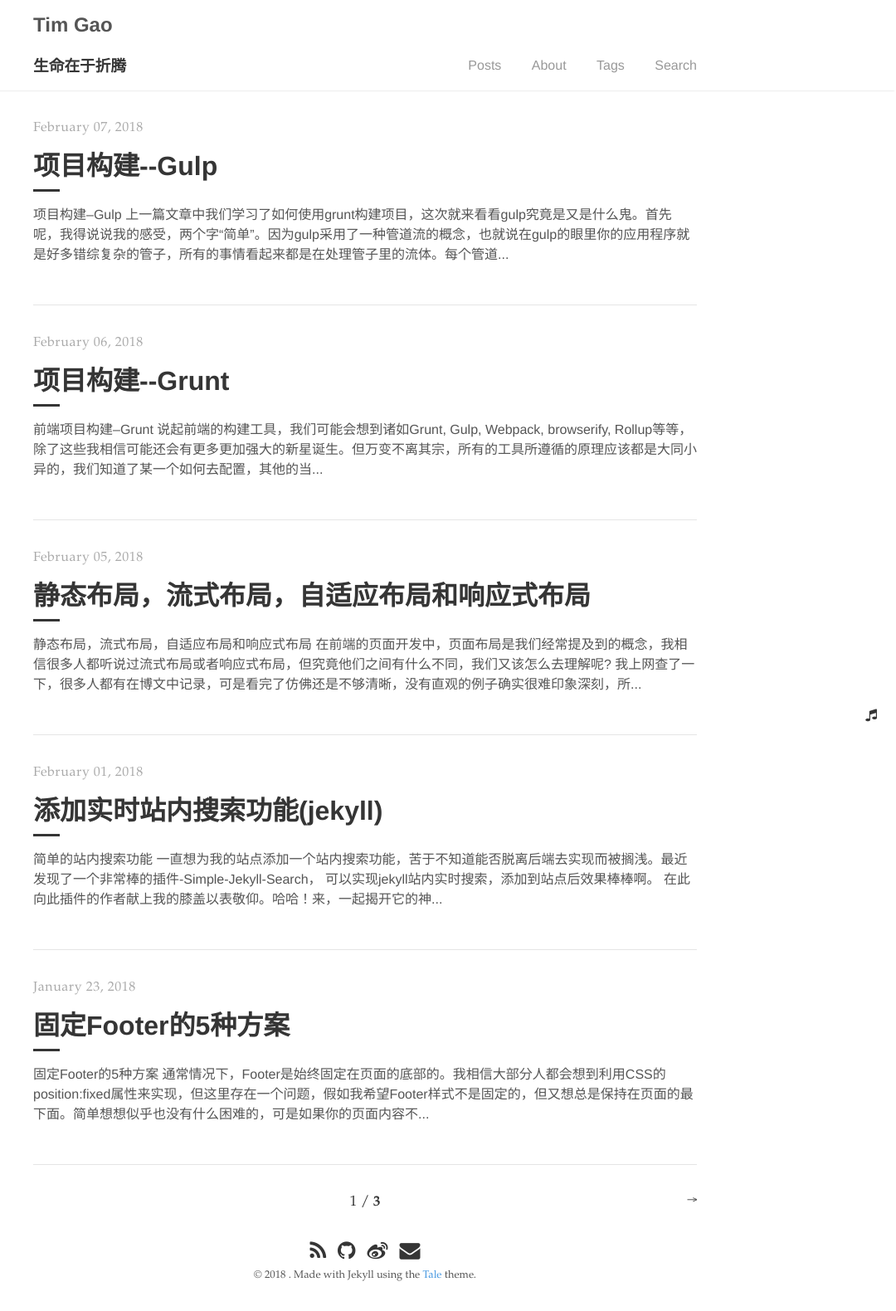
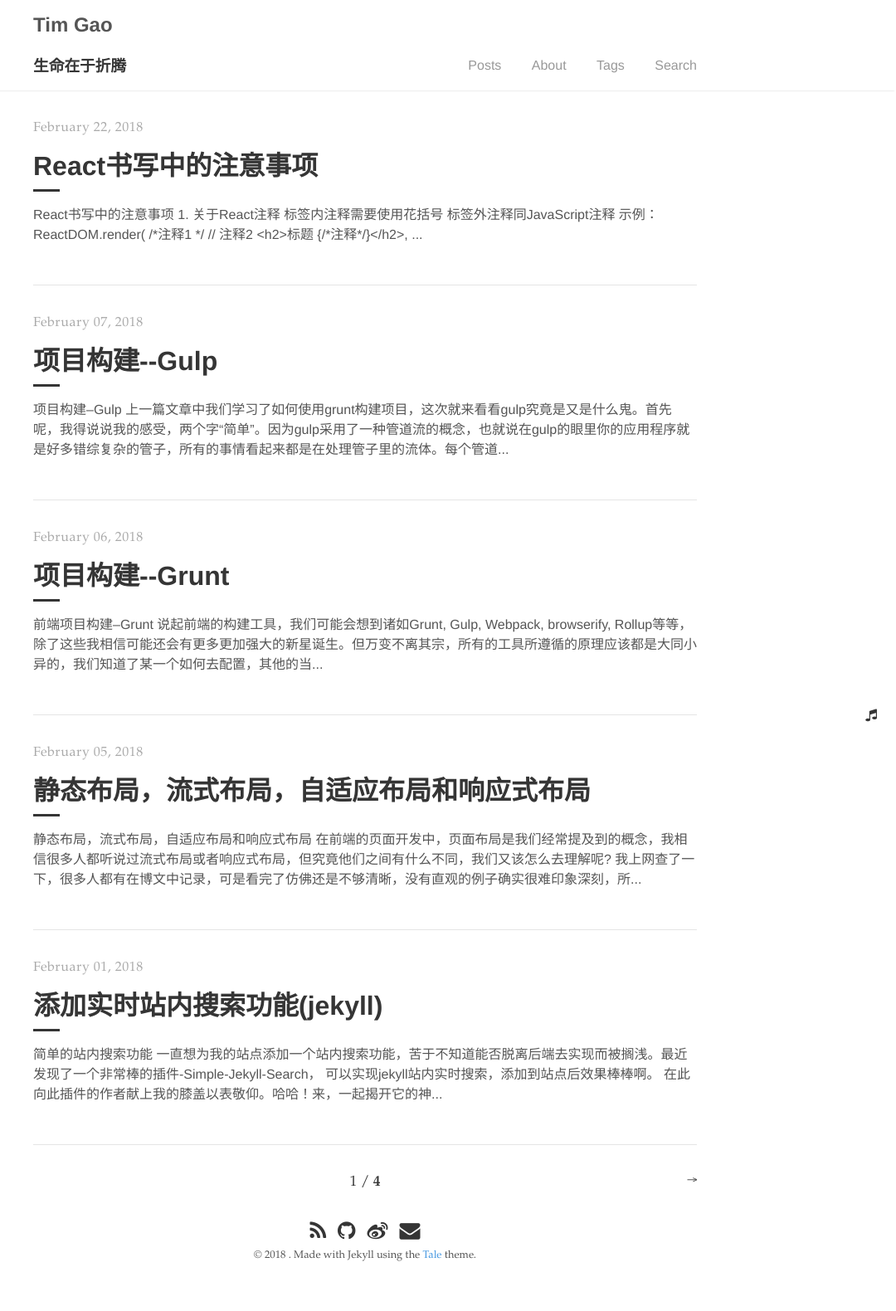
Before and after one commit to tim-gao/Blogs, a Jekyll site: the page built from index.html, in a window 1280 px wide. Shown: the whole page at 83% size, without its empty margins (200-1280 px from the left). Built offline with Jekyll 4.4.1, drawn with Linux system fonts in a browser that asks for light colours; the list of posts is cut into pages by our own code; comment, search, counter and statistics services are not loaded; after the commit the page ends 1556 px from its top, so only the background shows below that; part of the change alters nothing that is shown.

Commit message:
new post

```diff
--- a/_posts/2018-02-07-build-project-by-gulp.md
+++ b/_posts/2018-02-07-build-project-by-gulp.md
@@ -197,7 +197,9 @@ gulp.watch('sass/*.scss', ['sass']);
         });
     });
 
-  或者改成以下依赖方式书写
+  *解决方案2*
+
+  改成以下依赖方式书写
 
     gulp.watch('./js/*.js',['lint', 'sass', 'scripts']);
 
--- /dev/null
+++ b/_posts/2018-02-22-react-study-notes.md
@@ -0,0 +1,81 @@
+---
+layout: default
+title : React书写中的注意事项
+description:
+categories: code
+author: Tim Gao
+tags: [codes]
+---
+# React书写中的注意事项
+
+## 1. 关于React注释
+
+* 标签内注释需要使用花括号
+* 标签外注释同JavaScript注释
+
+示例：
+
+    ReactDOM.render(
+      /*注释1 */
+      // 注释2
+      <h2>标题 {/*注释*/}</h2>,
+      document.getElementById('example')
+    );
+
+## 2. JSX语法中如果包含多个HTML标签，最外层需要有一个元素包裹。
+
+    var Content = React.createClass({
+      render: function () {
+        return (
+          <div>
+            <input type="text" value={this.props.myDataProp}
+            onChange={this.props.updateStateProp}/>
+            <h4>{this.props.myDataProp}</h4>
+          </div>
+        );
+      }
+    });
+
+## 3. JSX中不能使用if else语句，但可以使用三元运算表达式来替代
+
+    ReactDOM.render(
+      <div>
+        <h1>{i == 1 ? 'True!' : 'False'}</h1>
+      </div>
+      ,
+      document.getElementById('example')
+  );
+
+## 4. React推荐使用内联样式，使用驼峰(camelCase)语法来设置内联样式，React会在指定元素数字后自动添加px。
+
+    var myStyle = {
+      fontSize: 100,
+      color: '#FF0000'
+    };
+    ReactDOM.render(
+        <h1 style = {myStyle}>My Title</h1>,
+        document.getElementById('example')
+    );
+
+## 5. class和for标识符使用
+
+由于 JSX 就是 JavaScript，一些标识符像 class 和 for 不建议作为 XML 属性名。作为替代，React DOM 使用 _className_ 和 _htmlFor_ 来做对应的属性。
+
+## 6. 关于JSX语法
+
+React 不是一定要使用 JSX 语法，可以直接使用原生 JS。JSX语法看上去像是在Javascript代码里直接写起了XML标签，实质上这只是一个语法糖，每一个XML标签都会被JSX转换工具转换成纯Javascript代码，所以建议使用 JSX 是因为它能精确定义和反应组件及属性的树状结构，使得组件的结构和组件之间的关系看上去更加清晰。方便MXML和XAML的开发人员 – 因为他们已经使用过类似的语法；
+
+## 7. HTML标签和React组件
+React 可以渲染 HTML 标签 (strings) 或 React 组件 (classes)。
+要渲染 HTML 标签，只需在 JSX 里使用小写字母的标签名。
+
+    var myDivElement = <div className="foo" />;
+    ReactDOM.render(myDivElement, document.getElementById('example'));
+
+要渲染 React 组件，只需创建一个大写字母开头的本地变量。
+
+    var MyComponent = React.createClass({/*...*/});
+    var myElement = <MyComponent someProperty={true} />;
+    ReactDOM.render(myElement, document.getElementById('example'))
+
+React 的 JSX 里**约定分别使用首字母大、小写来区分本地模块的类和 HTML 标签**。
```
